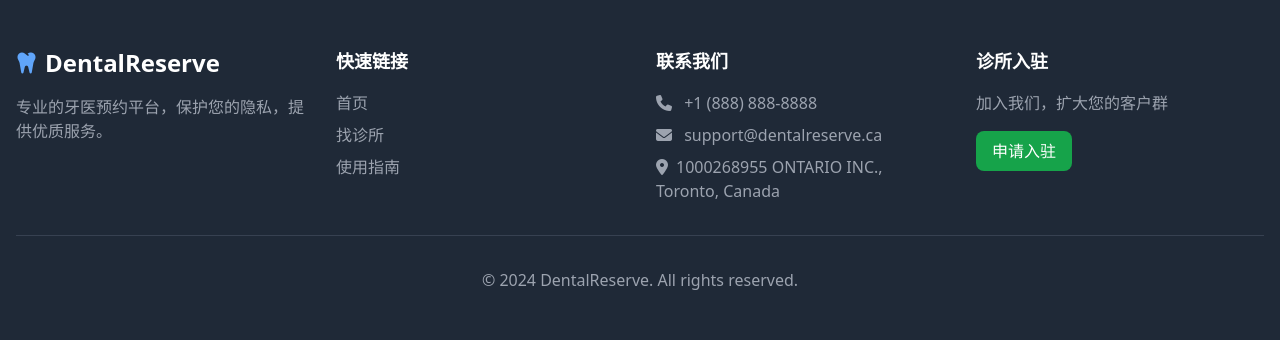
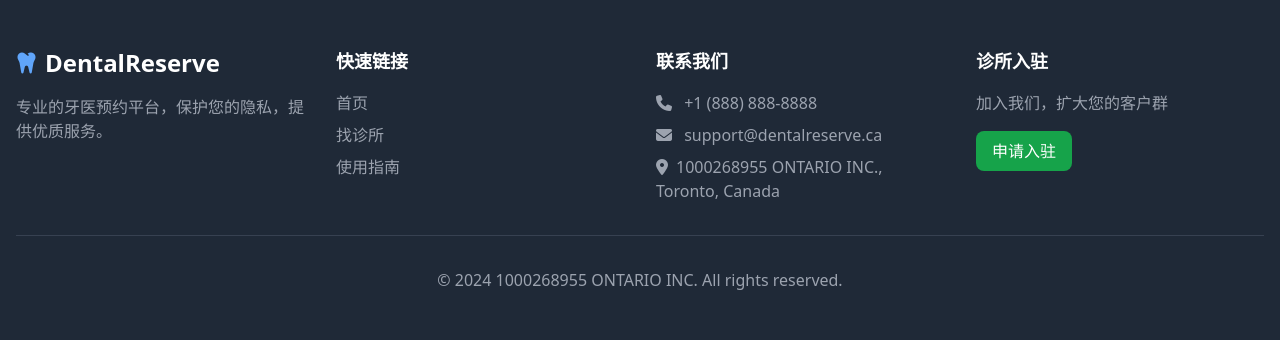
Before and after one commit to Kubin01/DentalReserve, a Python web app: template templates/index.html in a window 1280 px wide. Shown: the part 1592-1932 px from the top of the page. Run offline with Jinja, Linux system fonts and the light colour scheme; the template is opened without the code that fills it, so the values that code supplies are empty; some libraries are stand-ins or nearby versions.

Commit message:
index.html

```diff
--- a/templates/index.html
+++ b/templates/index.html
@@ -476,7 +476,7 @@
         </div>
 
         <div class="border-t border-gray-700 mt-8 pt-8 text-center text-gray-400">
-            <p>© 2024 DentalReserve. All rights reserved.</p>
+            <p>© 2024 1000268955 ONTARIO INC. All rights reserved.</p>
         </div>
     </div>
 </footer>
```
